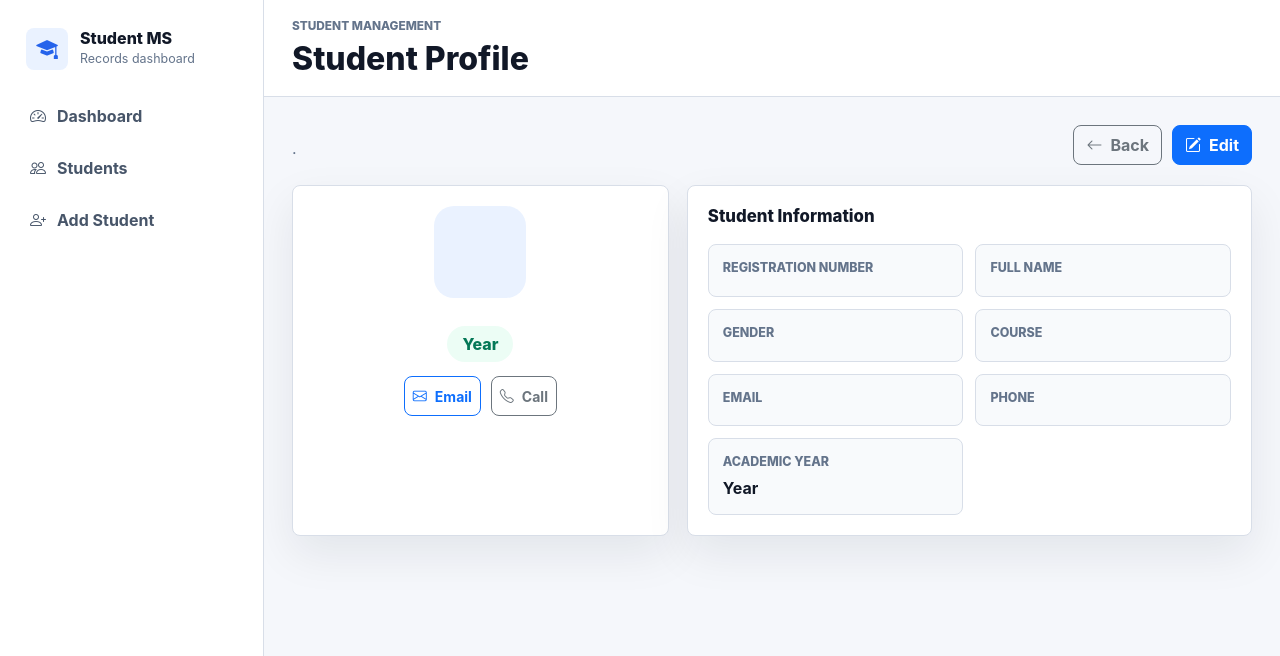
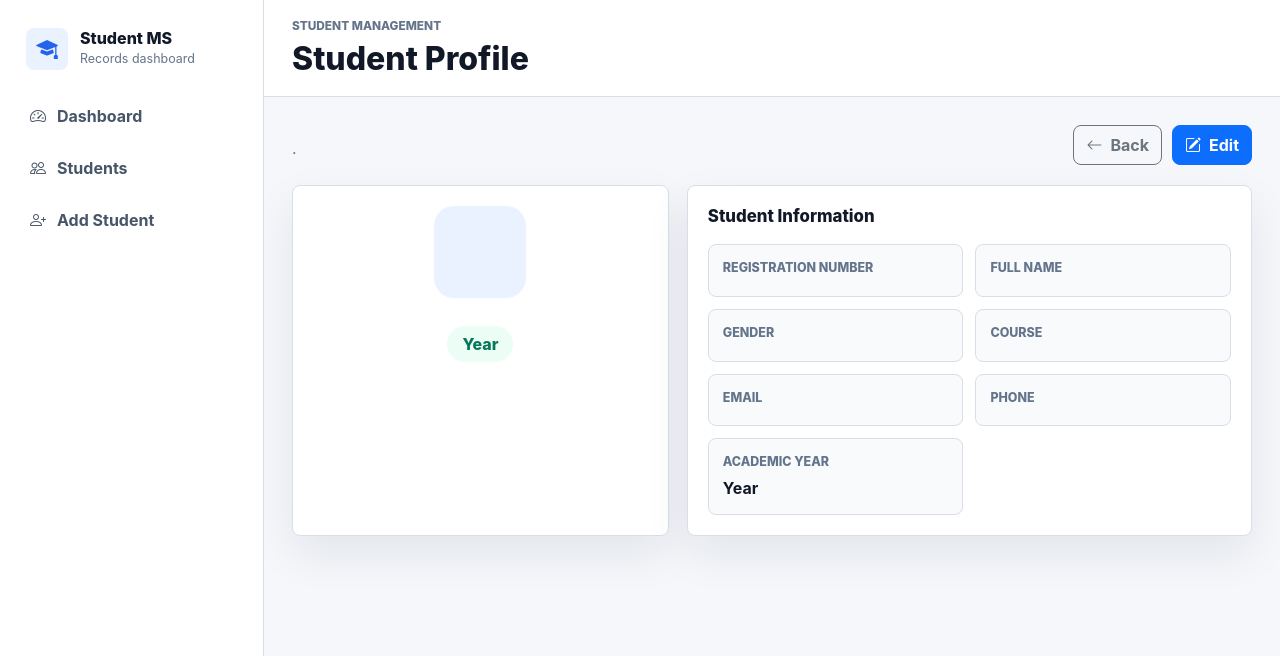
Before and after one commit to macleen-hub/student-management-system, a Django app: template students/templates/student_detail.html in a window 1280 px wide. Shown: the top 656 px of the page. Run offline with Django 5.2, Linux system fonts and the light colour scheme; the template is opened without the code that fills it, so the values that code supplies are empty.

Commit message:
remove sending email option

```diff
--- a/students/templates/student_detail.html
+++ b/students/templates/student_detail.html
@@ -29,16 +29,6 @@
             <p>{{ student.registration_number }}</p>
         </div>
         <span class="badge-year">Year {{ student.year }}</span>
-        <div class="detail-actions">
-            <a href="mailto:{{ student.email }}" class="btn btn-outline-primary btn-sm">
-                <i class="bi bi-envelope"></i>
-                <span>Email</span>
-            </a>
-            <a href="tel:{{ student.phone }}" class="btn btn-outline-secondary btn-sm">
-                <i class="bi bi-telephone"></i>
-                <span>Call</span>
-            </a>
-        </div>
     </article>
 
     <article class="detail-panel">
```
